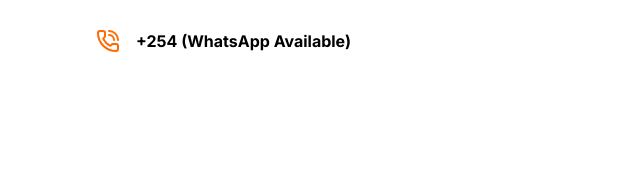
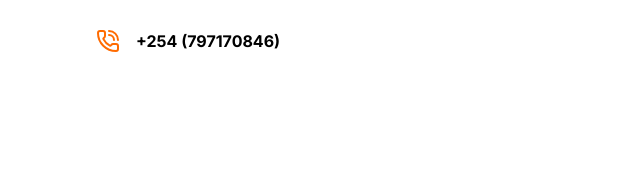
Before and after one commit to violatimayo15-lgtm/pb-branding-africa, a plain HTML site: page index.htm in a window 1280 px wide. Shown: the part 2140-2320 px from the top of the page, 0-640 px from the left. Drawn offline with nearby package versions, Linux system fonts and the light colour scheme.

Commit message:
Update index.htm

```diff
--- a/index.htm
+++ b/index.htm
@@ -100,7 +100,7 @@
                 <p class="text-xl text-gray-600 mb-8 font-light leading-relaxed">Ready to move from visible to unforgettable? Tell us about your business, and we'll reach out within 24 hours.</p>
                 <div class="flex items-center space-x-4 mb-4">
                     <i data-lucide="phone-call" class="text-orange"></i>
-                    <span class="font-bold">+254 (WhatsApp Available)</span>
+                    <span class="font-bold">+254 (797170846)</span>
                 </div>
             </div>
             <form class="space-y-6">
```
